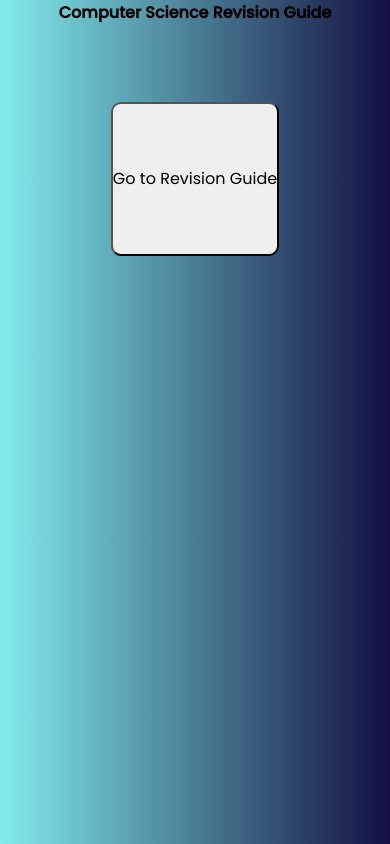
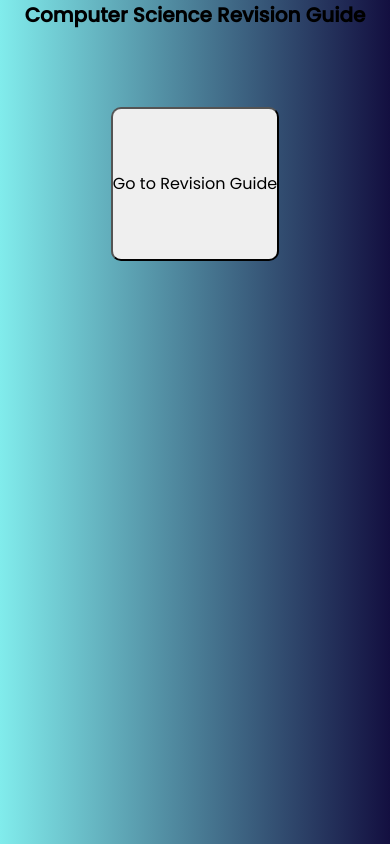
Before and after one commit to MeRichard123/404-Screen, a plain HTML site: page index.html in a window 390 px wide. Drawn offline with Linux system fonts and the light colour scheme.

Commit message:
Update style.css

```diff
--- a/style.css
+++ b/style.css
@@ -45,6 +45,6 @@ body button:hover {
 }
 @media screen and (max-width: 470px){
   body h1{
-    font-size: -1em;
+    font-size: 20px;
   }
 }
```
